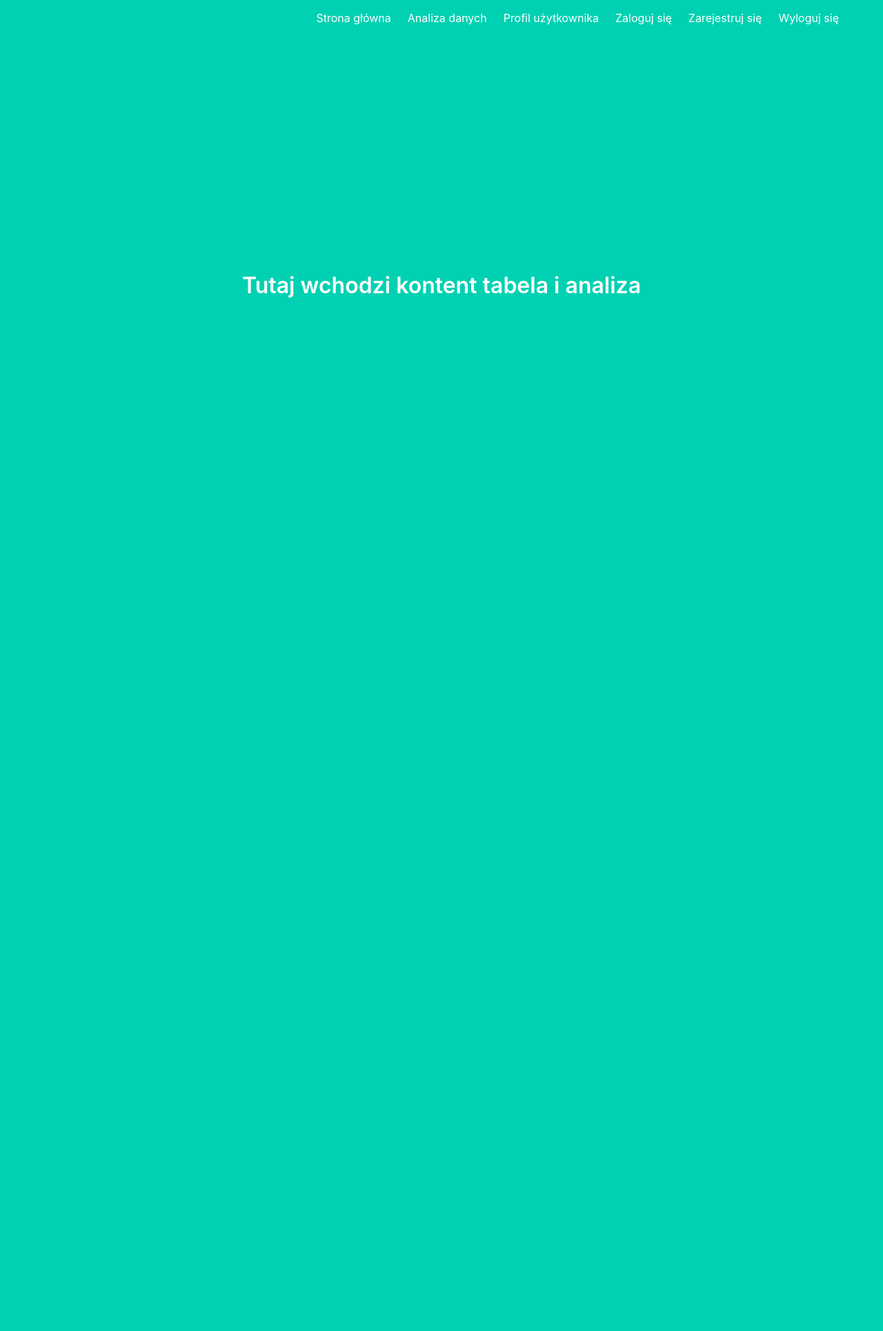
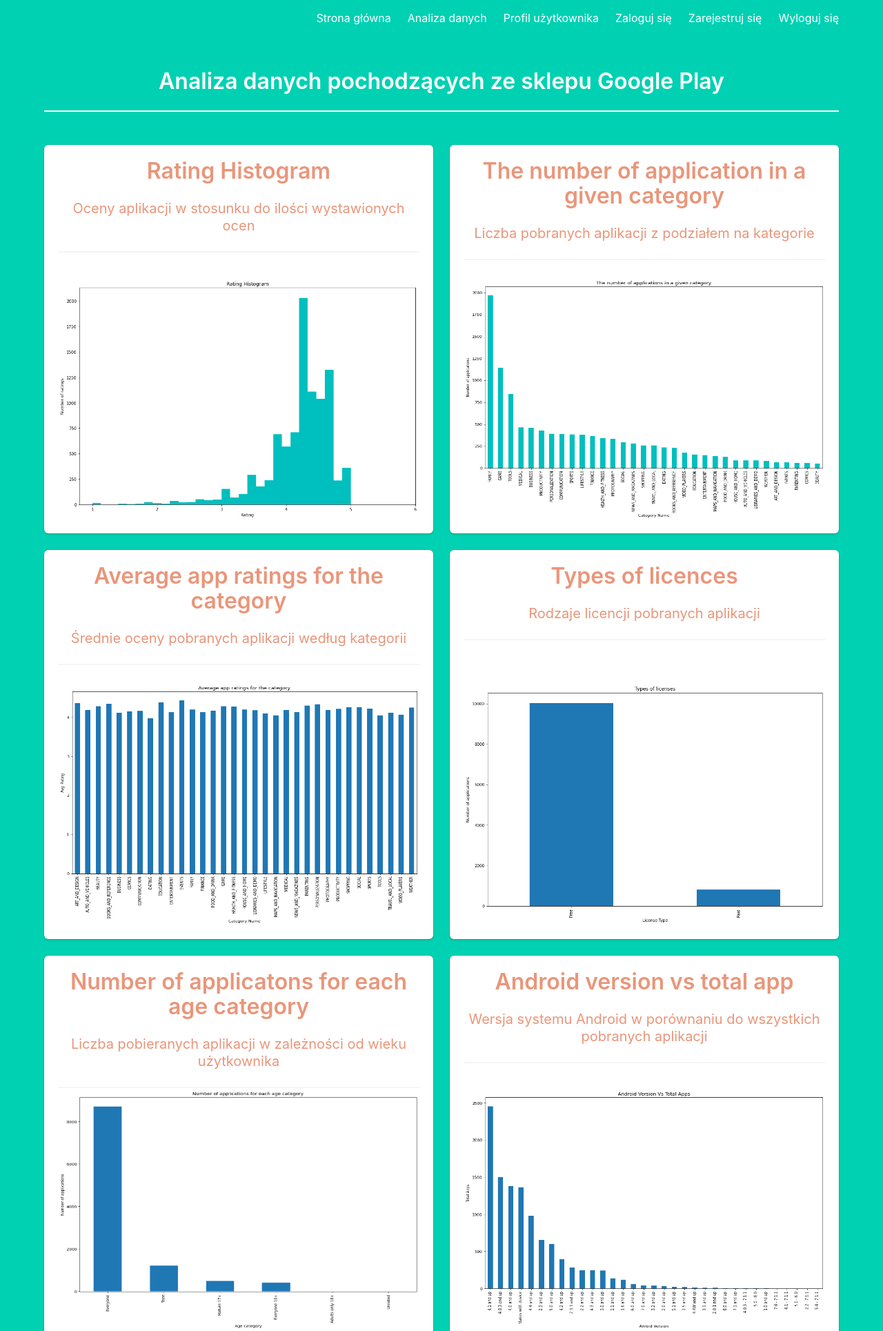
Before and after one commit to iterativepianist/python-analitycs, a Flask app: template project/templates/data.html in a window 1280 px wide. Shown: the top 1929 px of the page at 69% size. Before the commit the page ends 432 px from the top, so only its background shows below. Run offline with Flask 2, Linux system fonts and the light colour scheme; the template is opened without the code that fills it, so the values that code supplies are empty.

Commit message:
Frontend for data added

```diff
--- a/project/static/styles.css
+++ b/project/static/styles.css
@@ -6,3 +6,12 @@ th, td {
   padding: 15px;
 
 }
+
+.is-header{
+  color: darksalmon !important;
+  text-align: center;
+}
+
+.is-box-div{
+  height: 150px;
+}
--- a/project/templates/data.html
+++ b/project/templates/data.html
@@ -1,26 +1,154 @@
 {% extends "base.html" %}
 
 {% block content %}
-<h1 class="title">
-  Tutaj wchodzi kontent tabela i analiza
-</h1>
+<h1 class="title">Analiza danych pochodzących ze sklepu Google Play</h1>
+<hr />
+<br />
 <body>
- <table>
-    <tr>
-        {% for header in headings  %}
-        <th>{{ header }}</th>
-        {% endfor %}
-    </tr>
-
-    {% for row in data %}
-    <tr>
-        {% for cell in row %}
-            <td>{{cell}}</td>
-        {% endfor %}
-    </tr>
-    {% endfor %}
-
- </table>
+<div class="columns">
+    <div class="column is-half">
+         <div class="box">
+             <div class="is-box-div">
+                 <h2 class="title is-header is-spaced">Rating Histogram</h2>
+                 <h3 class="subtitle is-header is-5 is-spaced">Oceny aplikacji w stosunku do ilości wystawionych ocen</h3>
+                 <hr />
+             </div>
+             <br />
+             <div class="media">
+                 <div class="media-content">
+                    <figure class="image is-3by2">
+                      <img src="static/images/Figure 2022-06-22 191443 (0).png" align="center" alt="Rating Histogram">
+                    </figure>
+                 </div>
+              </div>
+        </div>
+    </div>
+    <div class="column is-half">
+         <div class="box">
+             <div class="is-box-div">
+                 <h2 class="title is-header is-spaced">The number of application in a given category</h2>
+                  <h3 class="subtitle is-header is-5 is-spaced">Liczba pobranych aplikacji z podziałem na kategorie </h3>
+                 <hr />
+             </div>
+             <br />
+             <div class="media">
+                 <div class="media-content">
+                    <figure class="image is-3by2">
+                      <img src="static/images/Figure 2022-06-22 191443 (1).png" align="center" alt="The number of application in a given category">
+                    </figure>
+                 </div>
+              </div>
+        </div>
+    </div>
+</div>
+<div class="columns">
+    <div class="column is-half">
+         <div class="box">
+             <div class="is-box-div">
+                 <h2 class="title is-header is-spaced">Average app ratings for the category</h2>
+                 <h3 class="subtitle is-header is-5 is-spaced">Średnie oceny pobranych aplikacji według kategorii</h3>
+                 <hr />
+             </div>
+             <br />
+             <div class="media">
+                 <div class="media-content">
+                    <figure class="image is-3by2">
+                      <img src="static/images/Figure 2022-06-22 191443 (2).png" align="center" alt="Average app ratings for the category">
+                    </figure>
+                 </div>
+              </div>
+        </div>
+    </div>
+    <div class="column is-half">
+         <div class="box">
+             <div class="is-box-div">
+                 <h2 class="title is-header is-spaced">Types of licences</h2>
+                  <h3 class="subtitle is-header is-5 is-spaced">Rodzaje licencji pobranych aplikacji</h3>
+                 <hr />
+             </div>
+             <br />
+             <div class="media">
+                 <div class="media-content">
+                    <figure class="image is-3by2">
+                      <img src="static/images/Figure 2022-06-22 191443 (3).png" align="center" alt="Types of licences">
+                    </figure>
+                 </div>
+              </div>
+        </div>
+    </div>
+</div>
+<div class="columns">
+        <div class="column is-half">
+         <div class="box">
+             <div class="is-box-div">
+                 <h2 class="title is-header is-spaced">Number of applicatons for each age category</h2>
+                 <h3 class="subtitle is-header is-5 is-spaced">Liczba pobieranych aplikacji w zależności od wieku użytkownika</h3>
+                 <hr />
+             </div>
+             <br />
+             <div class="media">
+                 <div class="media-content">
+                    <figure class="image is-3by2">
+                      <img src="static/images/Figure 2022-06-22 191443 (4).png" align="center" alt="Number of applicatons for each age category">
+                    </figure>
+                 </div>
+              </div>
+        </div>
+    </div>
+    <div class="column is-half">
+         <div class="box">
+             <div class="is-box-div">
+                 <h2 class="title is-header is-spaced">Android version vs total app</h2>
+                  <h3 class="subtitle is-header is-5 is-spaced">Wersja systemu Android w porównaniu do wszystkich pobranych aplikacji</h3>
+                 <hr />
+             </div>
+             <br />
+             <div class="media">
+                 <div class="media-content">
+                    <figure class="image is-3by2">
+                      <img src="static/images/Figure 2022-06-22 191443 (5).png" align="center" alt="Android version vs total app">
+                    </figure>
+                 </div>
+              </div>
+        </div>
+    </div>
+</div>
+<div class="columns">
+    <div class="column is-half">
+         <div class="box">
+             <div class="is-box-div">
+                 <h2 class="title is-header is-spaced">Top 10 Genres</h2>
+                 <h3 class="subtitle is-header is-5 is-spaced">10 najczęściej pobieranych rodzajów aplikacji</h3>
+                 <hr />
+             </div>
+             <br />
+             <div class="media">
+                 <div class="media-content">
+                    <figure class="image is-3by2">
+                      <img src="static/images/Figure 2022-06-22 191443 (6).png" align="center" alt="Top 10 Genres">
+                    </figure>
+                 </div>
+              </div>
+        </div>
+    </div>
+    <div class="column is-half">
+         <div class="box">
+             <div class="is-box-div">
+                 <h2 class="title is-header is-spaced">Top 10 Most Reviewed Genres</h2>
+                  <h3 class="subtitle is-header is-5 is-spaced">Top 10 najczęściej ocenianych rodzajów aplikacji</h3>
+                 <hr />
+             </div>
+             <br />
+             <div class="media">
+                 <div class="media-content">
+                    <figure class="image is-3by2">
+                      <img src="static/images/Figure 2022-06-22 191443 (7).png" align="center" alt="Top 10 Most Reviewed Genres">
+                    </figure>
+                 </div>
+              </div>
+        </div>
+    </div>
+</div>
 </body>
 
 {% endblock %}
```
Also changed, not shown: project/static/images/Figure 2022-06-22 191443 (0).png (added), project/static/images/Figure 2022-06-22 191443 (1).png (added), project/static/images/Figure 2022-06-22 191443 (2).png (added), project/static/images/Figure 2022-06-22 191443 (3).png (added), project/static/images/Figure 2022-06-22 191443 (4).png (added), project/static/images/Figure 2022-06-22 191443 (5).png (added), project/static/images/Figure 2022-06-22 191443 (6).png (added), project/static/images/Figure 2022-06-22 191443 (7).png (added).
